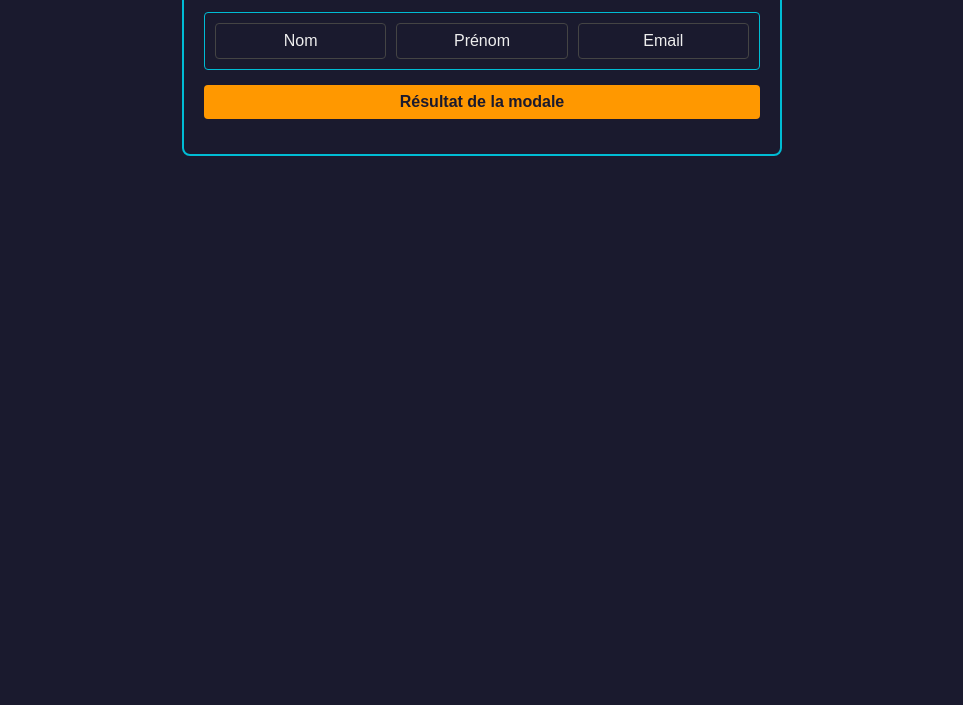
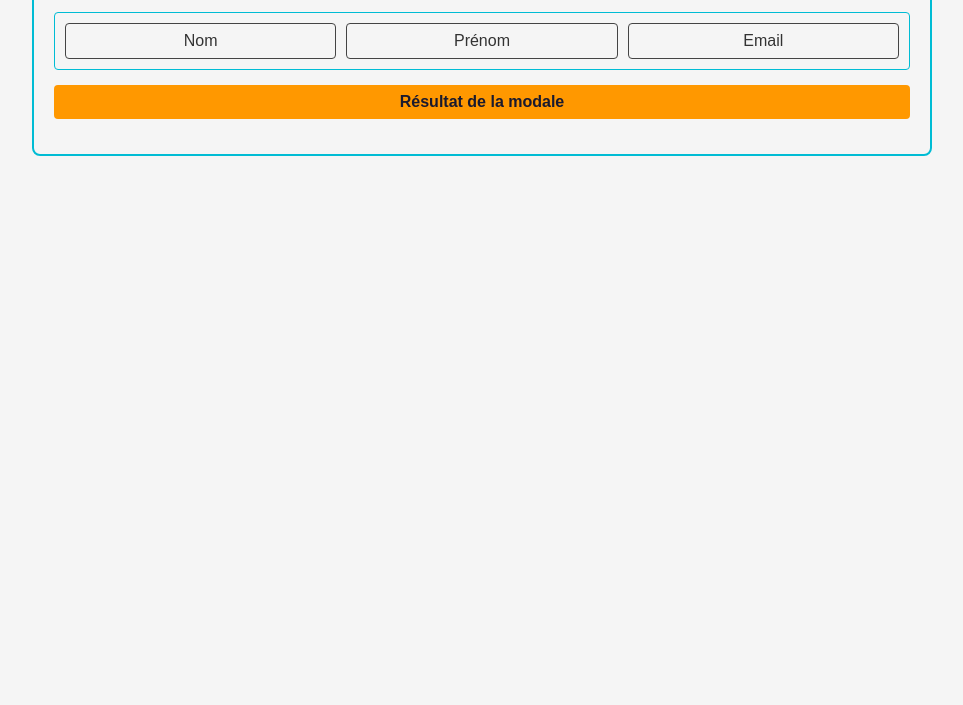
Before and after one commit to AlainTardif/contact-book, a website: page index.html in a window 1280 px wide. Shown: the part 95-800 px from the top of the page, without its empty margins (158-1121 px from the left). Drawn offline with Linux system fonts and the light colour scheme.

Commit message:
Fond clair + container plus large

```diff
--- a/css/style.css
+++ b/css/style.css
@@ -7,15 +7,15 @@
 
 body {
   font-family: Arial, sans-serif;
-  background-color: #1a1a2e;
-  color: #eee;
+  background-color:  #f5f5f5;
+  color: #333;
   min-height: 100vh;
   padding: 20px;
 }
 
 /* Conteneur principal */
 .container {
-  max-width: 600px;
+  max-width: 900px;
   margin: 0 auto;
   border: 2px solid #00bcd4;
   border-radius: 8px;
```
